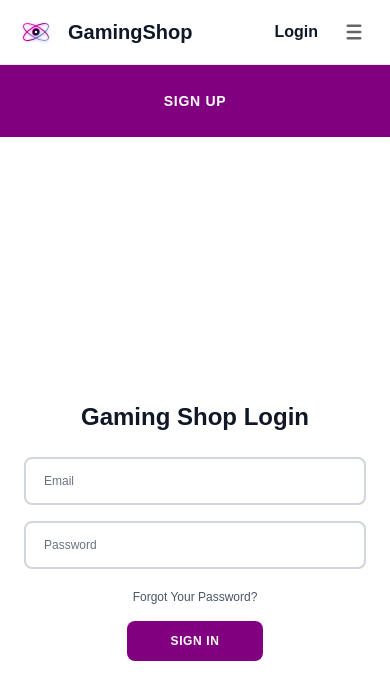
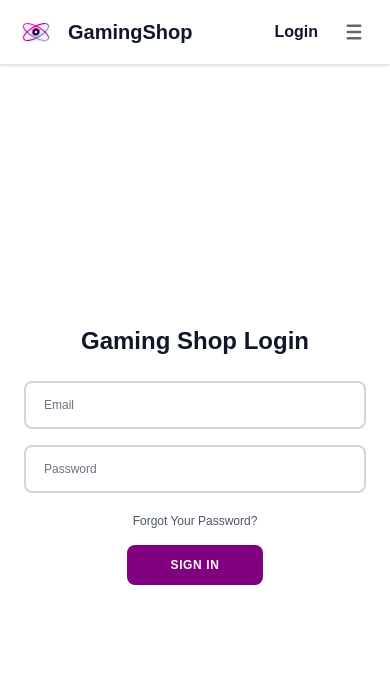
Before and after one commit to Parvez4560/gamingshop, a Next.js app: page /login in a window 390 px wide. Shown: the top 700 px of the page. Built offline with nearby package versions, Linux system fonts and the light colour scheme.

Commit message:
Update website

```diff
--- a/app/login/page.tsx
+++ b/app/login/page.tsx
@@ -3,19 +3,20 @@
 import { useState } from 'react';
 import FloatingInput from '@/components/FloatingInput';
 import Header from '@/components/layout/Header/Header';
+
 export default function LoginPage() {
   const [isActive, setIsActive] = useState(false);
 
   return (
     <>
-      {/* হেডার সবার উপরে ফিক্সড */}
+      {/* হেডার সবার উপরে ফিক্সড (z-50 বা তার বেশি) */}
       <Header />
 
       {/* মূল কন্টেইনার */}
       <main className="h-[calc(100vh-4rem)] w-full overflow-hidden bg-white relative flex flex-col md:block">
 
         {/* ================= MOBILE & DESKTOP TOGGLE CONTAINER ================= */}
-        {/* মোবাইল স্ক্রিনে এটি হেডারের নিচে একদম স্টিকি হয়ে আটকে থাকবে */}
+        {/* z-index কমিয়ে z-2 করা হলো যাতে মেনু (z-50+) ওপেন হলে টগল বাটন মেনুর নিচে ঢাকা থাকে */}
         <div
           className={`
             toggle-container
@@ -23,11 +24,11 @@ export default function LoginPage() {
             h-[72px] md:h-full
             absolute md:absolute
             top-0 left-0 md:left-1/2
-            z-[1000]
+            z-20
             overflow-hidden
             transition-all duration-500 ease-in-out
-            sticky md:absolute
-            top-0
+            fixed md:absolute
+            top-16 md:top-0
             ${
               isActive
                 ? 'md:-translate-x-full md:rounded-r-[50px] md:rounded-l-none'
@@ -150,7 +151,7 @@ export default function LoginPage() {
 
         {/* ================= FORMS CONTAINER ================= */}
         <div
-          className={`relative bg-white w-full h-full flex-1 overflow-y-auto md:overflow-hidden transition-all duration-500 ${
+          className={`relative bg-white w-full h-full flex-1 overflow-y-auto md:overflow-hidden transition-all duration-500 pt-[72px] md:pt-0 ${
             isActive ? 'active' : ''
           }`}
         >
@@ -161,7 +162,6 @@ export default function LoginPage() {
               absolute top-0 h-full w-full md:w-1/2 left-0
               transition-all duration-500 ease-in-out
               z-10
-              pt-20 md:pt-0
 
               ${
                 isActive
@@ -207,7 +207,6 @@ export default function LoginPage() {
               absolute top-0 h-full w-full md:w-1/2 left-0
               transition-all duration-500 ease-in-out
               z-20
-              pt-20 md:pt-0
 
               ${
                 isActive
```
